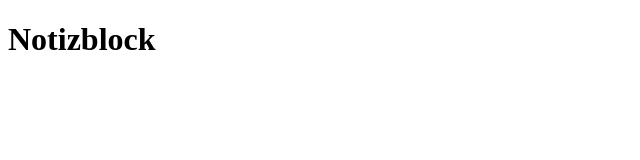
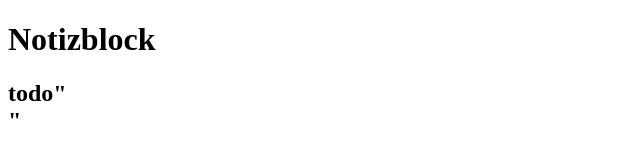
Before and after one commit to SimonMFuchs/notepad, a plain HTML site: page index.html in a window 1280 px wide. Shown: the full height of the page, 0-640 px from the left. Drawn offline with Linux system fonts and the light colour scheme.

Commit message:
h2 added

```diff
--- a/index.html
+++ b/index.html
@@ -10,5 +10,7 @@
 
     <h1>Notizblock</h1>
 
+    <h2>todo"<br>" </h2>
+
 </body>
 </html>
```
Also changed, not shown: 1 other file.
